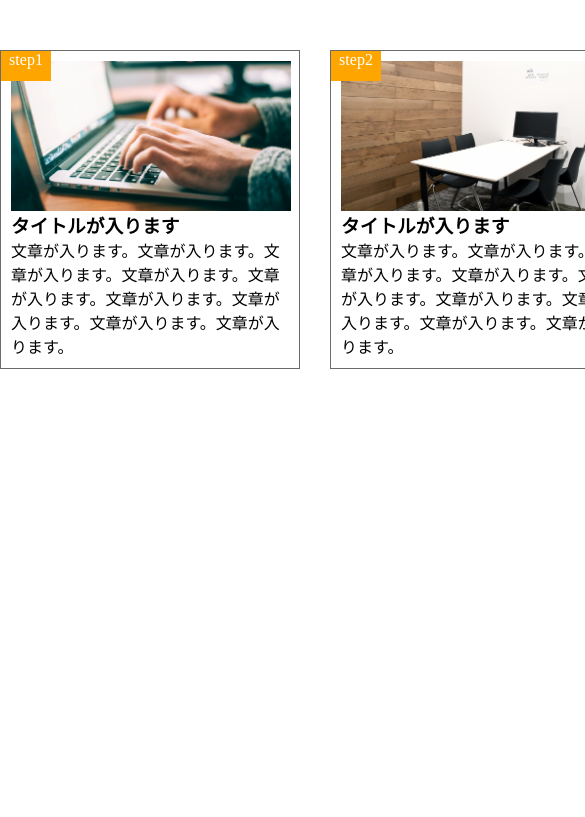
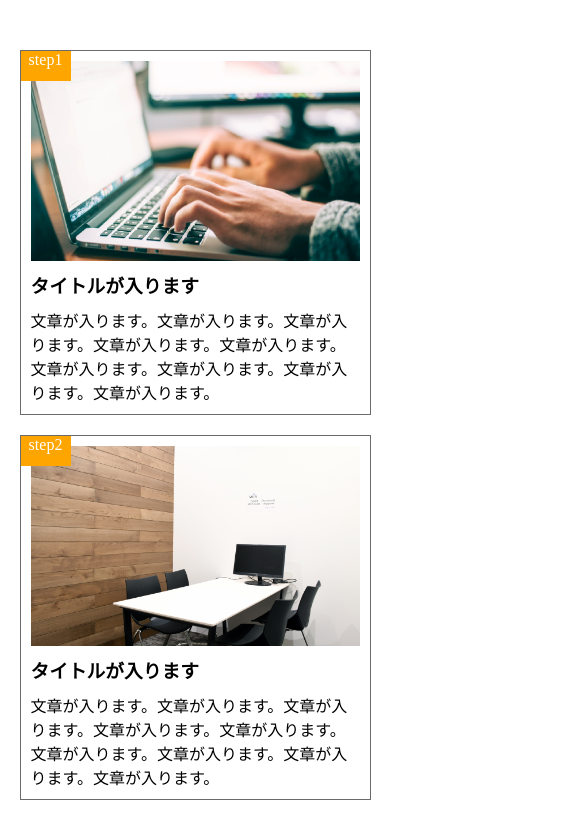
Before and after one commit to NaoIkeji/HTML-CSS_chapter10, a plain HTML site: page index.html in a window 390 px wide. Shown: the top 817 px of the page, 585 px wide, since content can reach past the window. Drawn offline with Linux system fonts and the light colour scheme.

Commit message:
[Finish]1-10

```diff
--- a/style.css
+++ b/style.css
@@ -20,6 +20,10 @@ main {
 
 .service3 {
 	margin-right: 0;
+}
+
+.service-headline {
+	margin: 10px 0;
 }
 
 .step {
@@ -56,3 +60,30 @@ main {
 	background-size: cover;
 	background-position: bottom;
 }
+
+
+@media screen and (max-width:768px){
+	main {
+		width: 90%;
+	}
+
+	.service1, .service2, .service3 {
+		width: 100%;
+		float: none;
+		margin-bottom: 20px;
+	}
+
+	.service1-img, .service2-img, .service3-img {
+		width: 100%;
+		background-position: center;
+		height: 200px;
+	}
+
+	.service-text {
+		width: 100%;
+	}
+
+	.service3 {
+		margin-bottom: 0px;
+	}
+}
```
